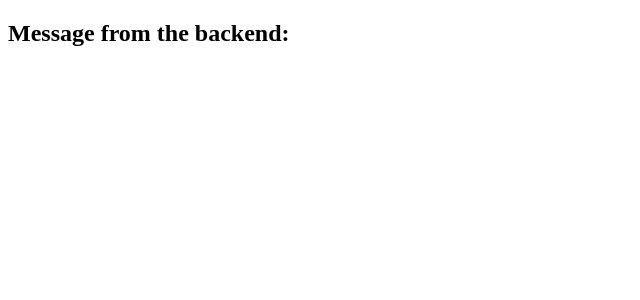
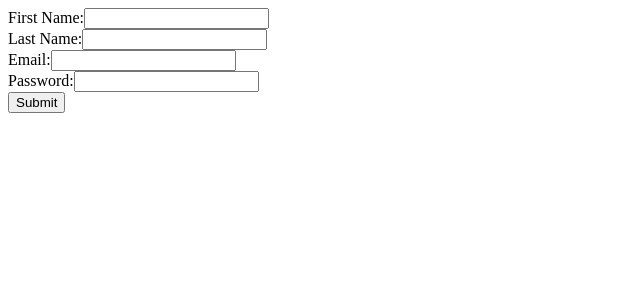
Before and after one commit to Bilguun-Zorig/Workout_Tracker, a React app in the folder client/: page / in a window 1280 px wide. Shown: the top 300 px of the page, without its empty margins (0-640 px from the left). Built offline with nearby package versions, Linux system fonts and the light colour scheme; no server answers; the HTML template or start-up script is replaced by a standard one.

Commit message:
creating user and testing fullstack

```diff
--- a/client/src/components/UserForm.jsx
+++ b/client/src/components/UserForm.jsx
@@ -3,17 +3,59 @@ import axios from 'axios';
 
 const UserForm = () => {
 
-    const [message, setMessage] = useState()
+  const [userInfo, setUserInfo] = useState({
+    firstName: "",
+    lastName: "",
+    email: "",
+    password: ""
+  });
 
-    useEffect(() => {
-        axios.get("http://localhost:8000/api")
-        .then(res => setMessage(res.data.message))
-        .catch(err => console.log(err))
+
+
+  const onSubmitHandler = e => {
+    e.preventDefault();
+    axios.post("http://localhost:8000/api/user", userInfo)
+      .then(res => {
+        console.log(res);
+        setUserInfo({
+          firstName: "",
+          lastName: "",
+          email: "",
+          password: ""
+        })
+      })
+      .catch(err => console.log(err))
+  }
+
+  const changeHandler = e => {
+    setUserInfo({
+      ...userInfo,
+      [e.target.name]: e.target.value
     })
+  }
 
   return (
     <div>
-        <h2>Message from the backend: {message}</h2>
+      <form action="#" onSubmit={onSubmitHandler}>
+        <div>
+          <label htmlFor="firstName">First Name:</label>
+          <input type="text" name='firstName' onChange={changeHandler} value={userInfo.firstName}/>
+        </div>
+        <div>
+          <label htmlFor="lastName">Last Name:</label>
+          <input type="text" name='lastName' onChange={changeHandler} value={userInfo.lastName}/>
+        </div>
+        <div>
+          <label htmlFor="email">Email:</label>
+          <input type="email" name='email' onChange={changeHandler} value={userInfo.email}/>
+        </div>
+        <div>
+          <label htmlFor="password">Password:</label>
+          <input type="password" name='password' onChange={changeHandler} value={userInfo.password}/>
+        </div>
+
+        <input type="submit" />
+      </form>
     </div>
   )
 }
```
Also changed, not shown: 1 other file (tests, documents, lock files or other folders).
